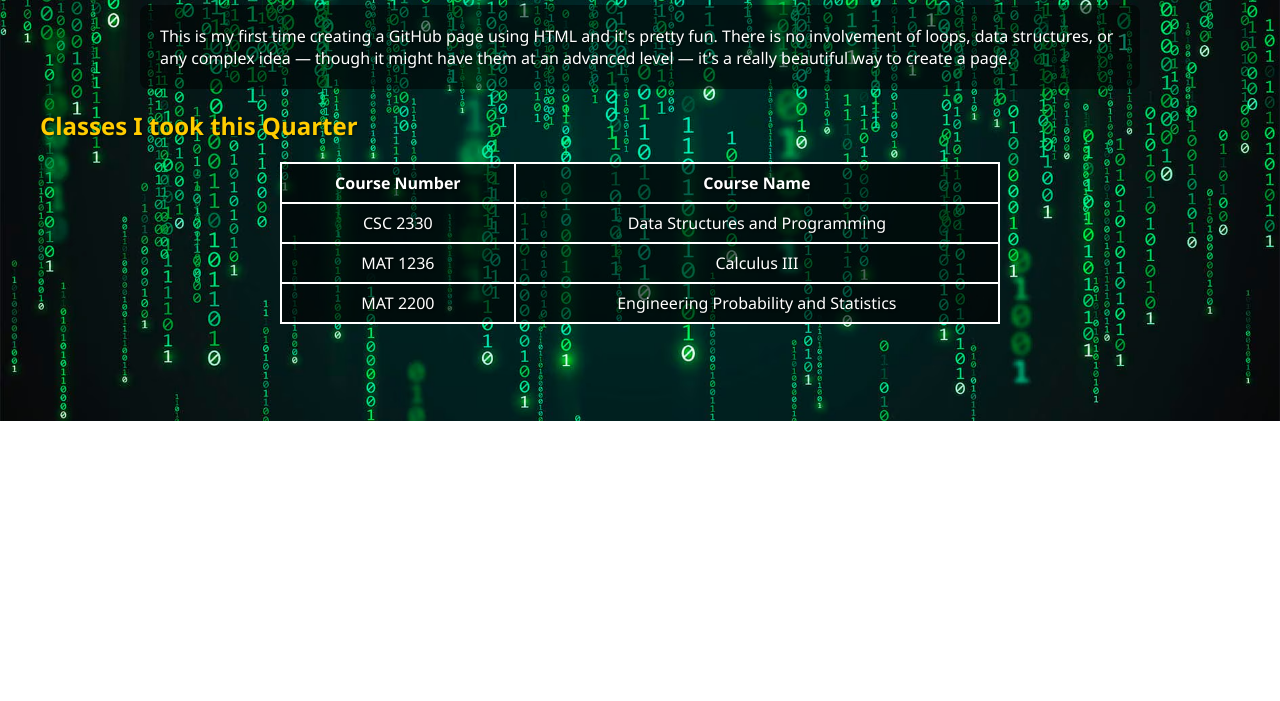
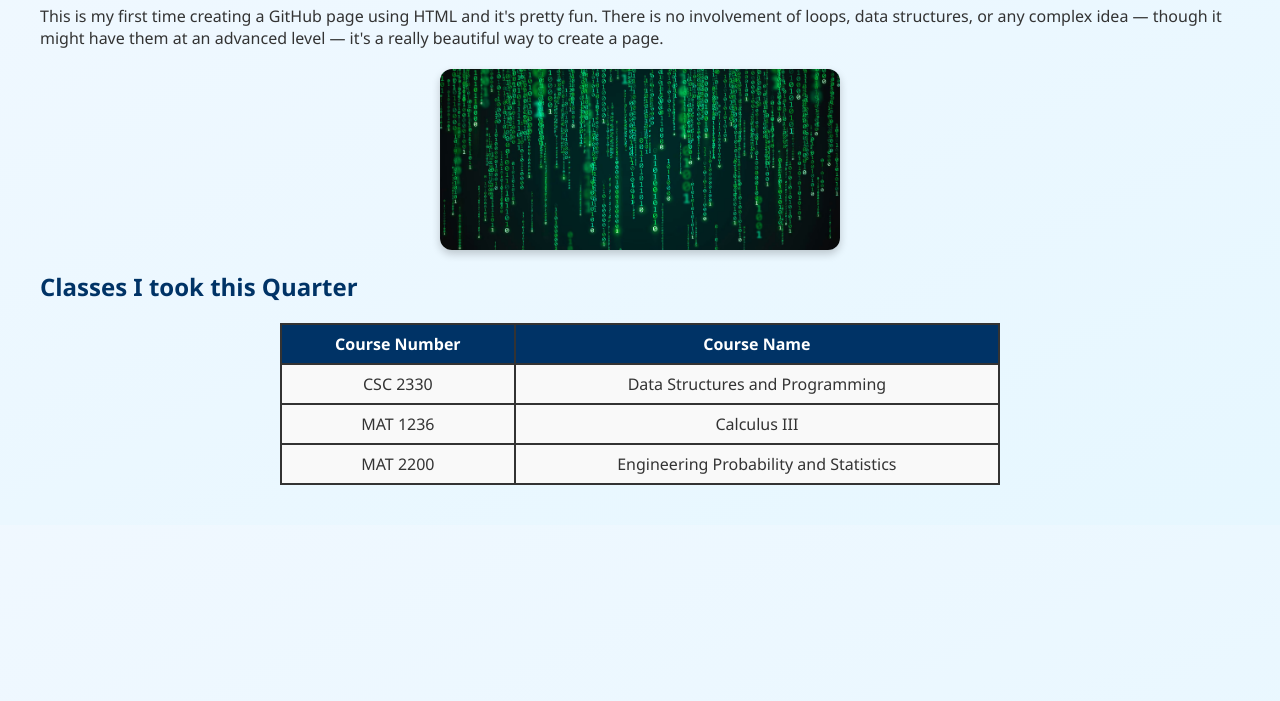
Before and after one commit to Rudra-Bhatt-bit/Rudra-Bhatt.github.io, a plain HTML site: page index.html in a window 1280 px wide. Shown: the part 99-800 px from the top of the page. Drawn offline with Linux system fonts and the light colour scheme.

Commit message:
Update index.html

```diff
--- a/index.html
+++ b/index.html
@@ -4,45 +4,48 @@
   <title>My Coding Life</title>
   <style>
     body {
-      background-image: url('Coding image.avif');
-      background-size: cover;
-      background-repeat: no-repeat;
-      background-position: center;
+      background: linear-gradient(to bottom right, #f0f8ff, #e6f7ff);
       font-family: 'Segoe UI', Tahoma, Geneva, Verdana, sans-serif;
-      color: #ffffff;
+      color: #333;
       margin: 40px;
-      text-shadow: 1px 1px 3px rgba(0, 0, 0, 0.7);
     }
     h1, h2 {
-      color: #ffcc00;
+      color: #003366;
+    }
+    img {
+      width: 400px;
+      height: auto;
+      display: block;
+      margin: 20px auto;
+      border-radius: 12px;
+      box-shadow: 0 4px 8px rgba(0,0,0,0.2);
     }
     table {
       border-collapse: collapse;
       width: 60%;
       margin: 20px auto;
       font-size: 16px;
-      background-color: rgba(0, 0, 0, 0.6); /* semi-transparent background */
-      color: #fff;
     }
     table, th, td {
-      border: 2px solid #fff;
+      border: 2px solid #333;
     }
-    th, td {
+    th {
+      background-color: #003366;
+      color: white;
+      padding: 8px;
+    }
+    td {
+      background-color: #f9f9f9;
       padding: 8px;
       text-align: center;
-    }
-    p {
-      background-color: rgba(0, 0, 0, 0.5);
-      padding: 20px;
-      border-radius: 8px;
-      width: 80%;
-      margin: 20px auto;
     }
   </style>
 </head>
 <body>
   <h1>Heading</h1>
   <p>This is my first time creating a GitHub page using HTML and it's pretty fun. There is no involvement of loops, data structures, or any complex idea — though it might have them at an advanced level — it's a really beautiful way to create a page.</p>
+
+  <img src="Coding image.avif" alt="Coding Image">
 
   <h2>Classes I took this Quarter</h2>
   <table>
```
